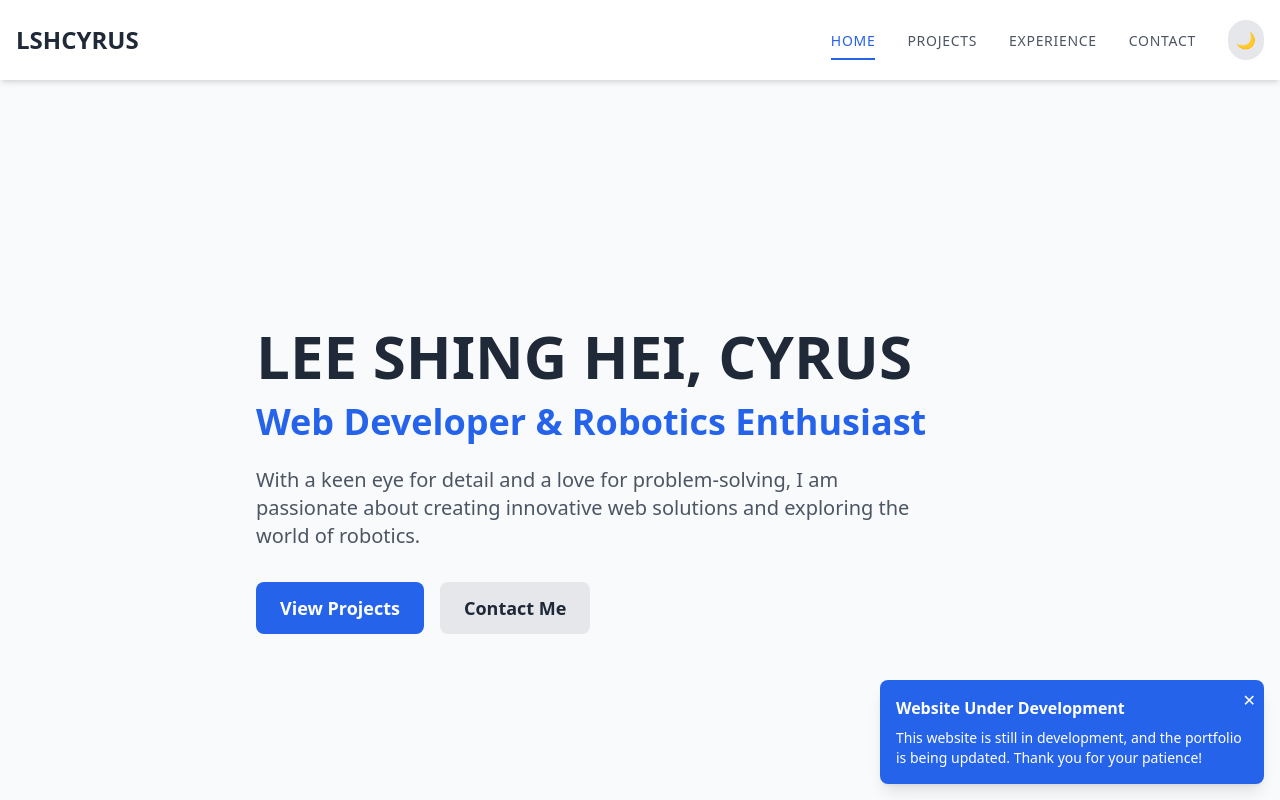
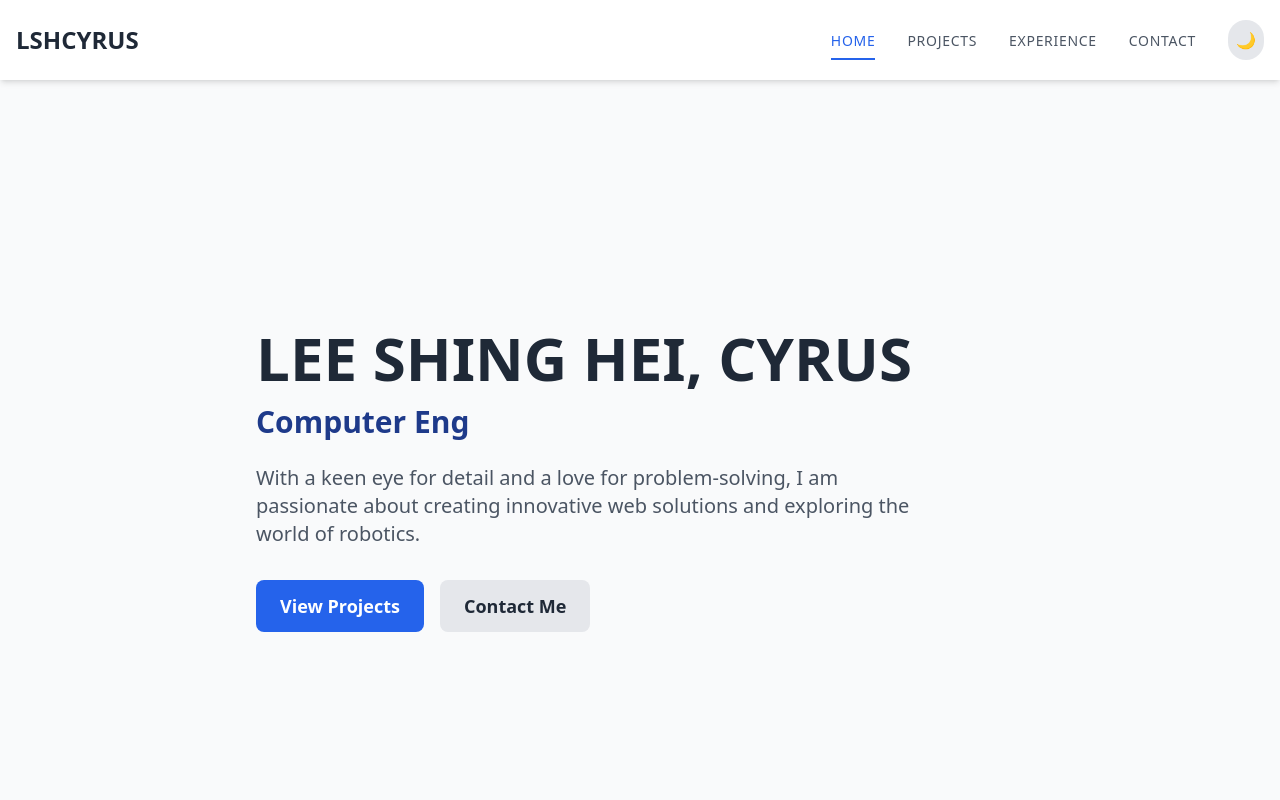
Before and after one commit to lshcyrus/portfolio, a Next.js app: page / in a window 1280 px wide. Shown: the top 800 px of the page. Built offline with nearby package versions, Linux system fonts and the light colour scheme.

Commit message:
add typing effect to home page

```diff
--- a/package.json
+++ b/package.json
@@ -9,8 +9,8 @@
     "lint": "next lint"
   },
   "dependencies": {
-    "@react-three/drei": "^9.111.5",
-    "@react-three/fiber": "^8.17.6",
+    "@react-three/drei": "^9.112.0",
+    "@react-three/fiber": "^8.17.7",
     "framer-motion": "^11.3.31",
     "next": "14.2.7",
     "react": "^18",
--- /dev/null
+++ b/src/app/components/AdvancedTypingHeading.module.css
@@ -0,0 +1,21 @@
+.typingContainer {
+  display: inline-block;
+}
+
+.cursor {
+  display: inline-block;
+  width: 3px;
+  animation: blink 0.7s infinite;
+}
+
+@keyframes blink {
+  0% {
+    opacity: 0;
+  }
+  50% {
+    opacity: 1;
+  }
+  100% {
+    opacity: 0;
+  }
+}
--- /dev/null
+++ b/src/app/components/AdvancedTypingHeading.tsx
@@ -0,0 +1,58 @@
+'use client'
+import React, { useState, useEffect } from 'react';
+import styles from './AdvancedTypingHeading.module.css';
+
+interface AdvancedTypingHeadingProps {
+  phrases: string[];
+  speed?: number;
+  pauseDuration?: number;
+  className?: string;
+}
+
+const AdvancedTypingHeading: React.FC<AdvancedTypingHeadingProps> = ({
+  phrases,
+  speed = 50,
+  pauseDuration = 1000,
+  className = ''
+}) => {
+  const [displayedText, setDisplayedText] = useState('');
+  const [currentPhraseIndex, setCurrentPhraseIndex] = useState(0);
+  const [currentCharIndex, setCurrentCharIndex] = useState(0);
+  const [isDeleting, setIsDeleting] = useState(false);
+
+  useEffect(() => {
+    const currentPhrase = phrases[currentPhraseIndex];
+
+    if (!isDeleting && currentCharIndex < currentPhrase.length) {
+      const timeout = setTimeout(() => {
+        setDisplayedText(prev => prev + currentPhrase[currentCharIndex]);
+        setCurrentCharIndex(prev => prev + 1);
+      }, speed);
+
+      return () => clearTimeout(timeout);
+    } else if (!isDeleting && currentCharIndex === currentPhrase.length) {
+      const timeout = setTimeout(() => setIsDeleting(true), pauseDuration);
+      return () => clearTimeout(timeout);
+    } else if (isDeleting && displayedText.length > 0) {
+      const timeout = setTimeout(() => {
+        setDisplayedText(prev => prev.slice(0, -1));
+        setCurrentCharIndex(prev => prev - 1);
+      }, speed / 2);
+
+      return () => clearTimeout(timeout);
+    } else if (isDeleting && displayedText.length === 0) {
+      setIsDeleting(false);
+      setCurrentPhraseIndex((prev) => (prev + 1) % phrases.length);
+      setCurrentCharIndex(0);
+    }
+  }, [currentCharIndex, currentPhraseIndex, displayedText, isDeleting, phrases, speed, pauseDuration]);
+
+  return (
+    <h1 className={`${className} ${styles.typingContainer}`}>
+      {displayedText}
+      <span className={styles.cursor}>|</span>
+    </h1>
+  );
+};
+
+export default AdvancedTypingHeading;
--- /dev/null
+++ b/src/app/components/TypingHeading.module.css
@@ -0,0 +1,21 @@
+.typingContainer {
+  display: inline-block;
+}
+
+.cursor {
+  display: inline-block;
+  width: 3px;
+  animation: blink 0.7s infinite;
+}
+
+@keyframes blink {
+  0% {
+    opacity: 0;
+  }
+  50% {
+    opacity: 1;
+  }
+  100% {
+    opacity: 0;
+  }
+}
--- /dev/null
+++ b/src/app/components/TypingHeading.tsx
@@ -0,0 +1,34 @@
+'use client'
+import React, { useState, useEffect } from 'react';
+import styles from './TypingHeading.module.css';
+
+interface TypingHeadingProps {
+  text: string;
+  speed?: number;
+  className?: string;
+}
+
+const TypingHeading: React.FC<TypingHeadingProps> = ({ text, speed = 50, className = '' }) => {
+  const [displayedText, setDisplayedText] = useState('');
+  const [currentIndex, setCurrentIndex] = useState(0);
+
+  useEffect(() => {
+    if (currentIndex < text.length) {
+      const timeout = setTimeout(() => {
+        setDisplayedText(prev => prev + text[currentIndex]);
+        setCurrentIndex(prev => prev + 1);
+      }, speed);
+
+      return () => clearTimeout(timeout);
+    }
+  }, [currentIndex, text, speed]);
+
+  return (
+    <h1 className={`${className} ${styles.typingContainer}`}>
+      {displayedText}
+      <span className={styles.cursor}>|</span>
+    </h1>
+  );
+};
+
+export default TypingHeading;
--- a/src/app/experience/page.tsx
+++ b/src/app/experience/page.tsx
@@ -51,7 +51,7 @@ const ExperiencePage = () => {
         <h1 className="text-3xl sm:text-4xl font-bold text-center text-gray-900 dark:text-white mb-10">
           EXPERIENCE
         </h1>
-        <div className="space-y-12">
+        <div className="space-y-1">
           {experiences.map((exp, index) => (
             <div key={index} className="relative pl-8 sm:pl-32 py-6 group">
               <div className="flex flex-col sm:flex-row items-start mb-1 group-last:before:hidden before:absolute before:left-2 sm:before:left-0 before:h-full before:px-px before:bg-gray-300 sm:before:ml-[6.5rem] before:self-start before:-translate-x-1/2 before:translate-y-3 after:absolute after:left-2 sm:after:left-0 after:w-4 after:h-4 after:bg-blue-600 after:border-2 after:box-content after:border-gray-200 after:rounded-full sm:after:ml-[6.5rem] after:-translate-x-1/2 after:translate-y-1.5">
--- a/src/app/globals.css
+++ b/src/app/globals.css
@@ -185,3 +185,76 @@ body {
     transform: rotate(30deg);
   }
 }
+
+/* Timeline styles */
+.experience-timeline {
+  position: relative;
+}
+
+.experience-timeline::before {
+  content: '';
+  position: absolute;
+  top: 1rem;
+  bottom: 1rem;
+  left: 1rem;
+  width: 2px;
+  background-color: #3b82f6;
+}
+
+.experience-item {
+  position: relative;
+  padding-left: 2.5rem;
+  padding-bottom: 2rem;
+}
+
+.experience-item::before {
+  content: '';
+  position: absolute;
+  top: 0;
+  left: calc(1rem - 6px);
+  width: 12px;
+  height: 12px;
+  border-radius: 50%;
+  background-color: #3b82f6;
+  z-index: 1;
+}
+
+.experience-item:last-child {
+  padding-bottom: 0;
+}
+
+@media (min-width: 640px) {
+  .experience-timeline::before {
+    left: 7.5rem;
+  }
+
+  .experience-item {
+    padding-left: 9rem;
+  }
+
+  .experience-item::before {
+    left: calc(7.5rem - 6px);
+  }
+}
+
+.typingContainer {
+  display: inline-block;
+}
+
+.cursor {
+  display: inline-block;
+  width: 3px;
+  animation: blink 0.7s infinite;
+}
+
+@keyframes blink {
+  0% {
+    opacity: 0;
+  }
+  50% {
+    opacity: 1;
+  }
+  100% {
+    opacity: 0;
+  }
+}
--- a/src/app/page.tsx
+++ b/src/app/page.tsx
@@ -1,17 +1,31 @@
 'use client'
 import Link from "next/link";
-import DevelopmentNotice from "./components/DevelopmentNotice";
+import TypingHeading from "./components/TypingHeading";
+import AdvancedTypingHeading from "./components/AdvancedTypingHeading";
 
 export default function Home() {
   return (
-    <div className="relative flex items-center justify-center min-h-screen p-4 sm:p-8 bg-gray-50 dark:bg-gray-900 overflow-hidden">
-      <div className="max-w-3xl w-full text-center sm:text-left z-10 relative">
-        <h1 className="text-4xl sm:text-5xl lg:text-6xl font-bold mb-4 text-gray-800 dark:text-white">
-          LEE SHING HEI, CYRUS
-        </h1>
-        <h2 className="text-2xl sm:text-3xl lg:text-4xl font-semibold mb-6 text-blue-600 dark:text-blue-400">
-          Web Developer & Robotics Enthusiast
-        </h2>
+    <div className="flex items-center justify-center min-h-screen p-4 sm:p-8 bg-gray-50 dark:bg-gray-900">
+      <div className="max-w-3xl w-full text-center sm:text-left">
+        <div className="mb-4">
+          <TypingHeading
+            text="LEE SHING HEI, CYRUS"
+            className="text-4xl sm:text-5xl lg:text-6xl font-bold text-gray-800 dark:text-white"
+            speed={100}
+          />
+        </div>
+        <div className="mb-6">
+          <AdvancedTypingHeading
+            phrases={[
+              "Computer Engineering Student",
+              "Web Developer",
+              "Robotics Enthusiast"
+            ]}
+            className="text-2xl sm:text-2xl lg:text-3xl font-bold text-blue-900 dark:text-blue-400"
+            speed={100}
+            pauseDuration={2000}
+          />
+        </div>
         <p className="text-lg sm:text-xl mb-8 text-gray-600 dark:text-gray-300 max-w-2xl mx-auto sm:mx-0">
           With a keen eye for detail and a love for problem-solving, I am passionate about creating innovative web solutions and exploring the world of robotics.
         </p>
@@ -24,7 +38,6 @@ export default function Home() {
           </Link>
         </div>
       </div>
-      <DevelopmentNotice />
     </div>
   );
 }
```
Also changed, not shown: 1 other file (tests, documents, lock files or other folders).
